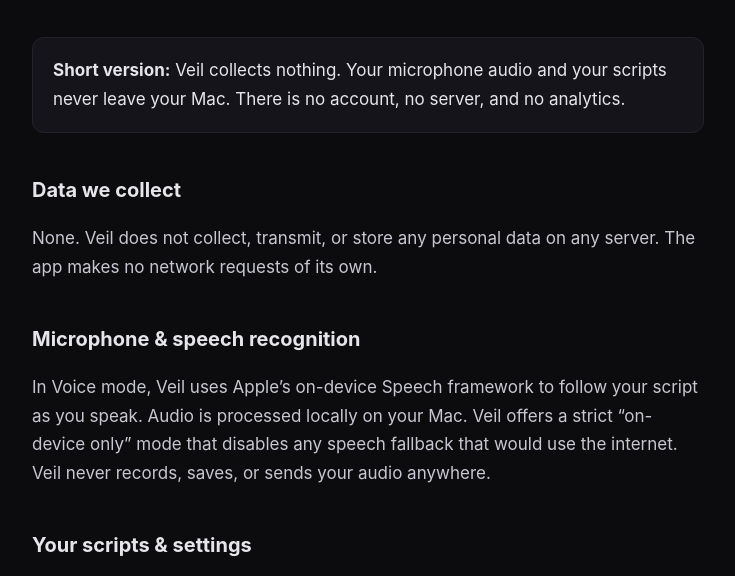
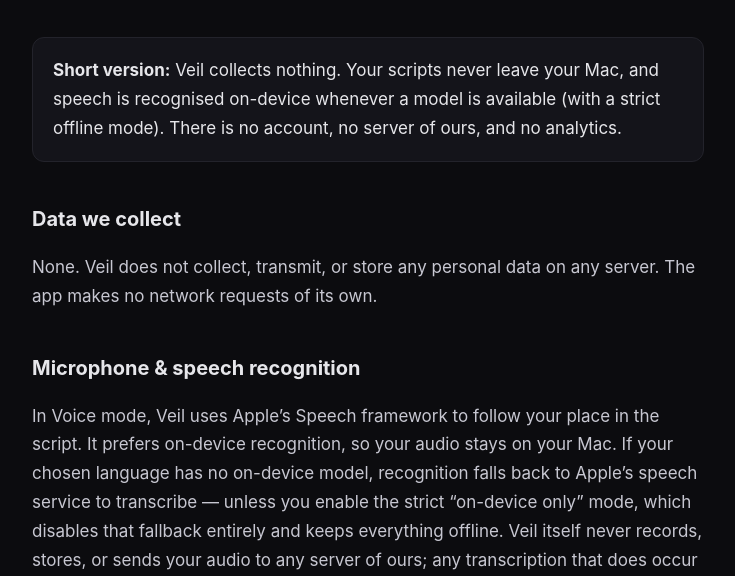
Before and after one commit to Alpha140304/veil-site, a plain HTML site: page privacy.html in a window 1280 px wide. Shown: the part 210-786 px from the top of the page, without its empty margins (272-1007 px from the left). Drawn offline with Linux system fonts and the light colour scheme.

Commit message:
Align privacy wording with on-device + Apple speech fallback

```diff
--- a/privacy.html
+++ b/privacy.html
@@ -34,8 +34,9 @@
   <p class="updated">Last updated: 14 June 2026</p>
 
   <div class="highlight">
-    <strong>Short version:</strong> Veil collects nothing. Your microphone audio and your
-    scripts never leave your Mac. There is no account, no server, and no analytics.
+    <strong>Short version:</strong> Veil collects nothing. Your scripts never leave your Mac,
+    and speech is recognised on-device whenever a model is available (with a strict offline
+    mode). There is no account, no server of ours, and no analytics.
   </div>
 
   <h2>Data we collect</h2>
@@ -43,10 +44,13 @@
      The app makes no network requests of its own.</p>
 
   <h2>Microphone &amp; speech recognition</h2>
-  <p>In Voice mode, Veil uses Apple’s on-device Speech framework to follow your script as you
-     speak. Audio is processed locally on your Mac. Veil offers a strict
-     “on-device only” mode that disables any speech fallback that would use the internet.
-     Veil never records, saves, or sends your audio anywhere.</p>
+  <p>In Voice mode, Veil uses Apple’s Speech framework to follow your place in the script.
+     It prefers on-device recognition, so your audio stays on your Mac. If your chosen
+     language has no on-device model, recognition falls back to Apple’s speech service to
+     transcribe — unless you enable the strict “on-device only” mode, which disables that
+     fallback entirely and keeps everything offline. Veil itself never records, stores, or
+     sends your audio to any server of ours; any transcription that does occur is handled by
+     Apple under <a href="https://www.apple.com/legal/privacy/">Apple’s Privacy Policy</a>.</p>
 
   <h2>Your scripts &amp; settings</h2>
   <p>The text you write and your preferences are stored locally in the app’s own sandbox
```
Also changed, not shown: index.html (+2 -1 lines).
